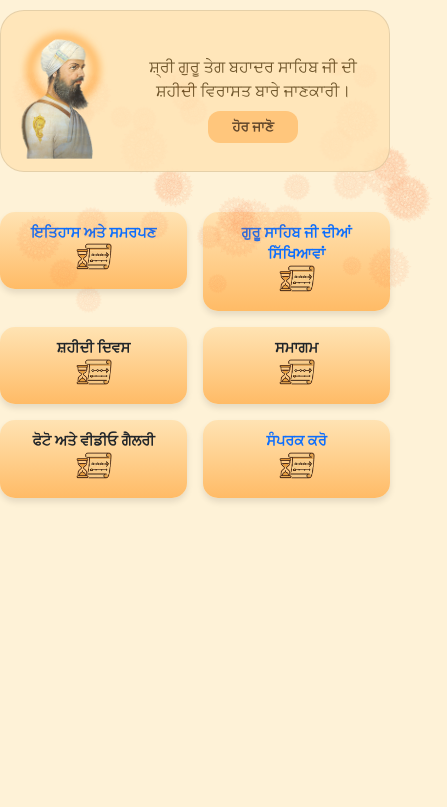
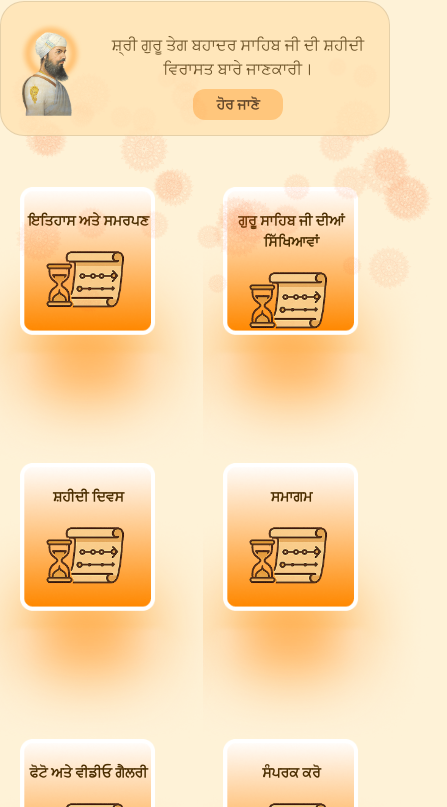
Before and after one commit to Rishavkr929/Hind-di-chadar, a plain HTML site: page index.html in a window 390 px wide. Shown: the part 76-883 px from the top of the page, 447 px wide, since content can reach past the window. Before the commit the page ends 844 px from the top, so only its background shows below. Drawn offline with Linux system fonts and the light colour scheme; a web font is replaced by a local one.

Commit message:
Initial Commit

```diff
--- a/CSS/style.css
+++ b/CSS/style.css
@@ -76,10 +76,16 @@ body {
 /* Menu boxes */
 .menu-box {
   background: linear-gradient(to bottom, #ffe3b3, #ffbb66);
-  border-radius: 15px;
+  background: url("/img/box.png") no-repeat center/cover;
+  background-size: cover;
+  background-size: contain;
   padding: 15px;
-  box-shadow: 0 4px 6px rgba(0, 0, 0, 0.1);
+  text-align: center;
+  color: #4b2e00;
   transition: transform 0.2s;
+  margin: 10px 0 -72px 90px;
+  width: 422px;
+  height: 436px;
 }
 
 .menu-box:hover {
@@ -87,13 +93,17 @@ body {
 }
 
 .menu-box img {
-  width: 40px;
-  margin-bottom: 8px;
+  width: 132px;
+  margin-bottom: 0;
+  margin: 14px 96px 0 0;
+  padding: 15px 0 0 0;
 }
 
 .menu-box p {
-  margin: 0;
+  margin: 12px 0 0 1px;
   font-weight: bold;
+  font-size: 14px;
+  padding: 0 99px 0 0;
 }
 
 a {
@@ -244,99 +254,11 @@ a {
 /* ===============================
    Unified Responsive Styles
    =============================== */
-
-/* =====================
-   RESPONSIVE DESIGN
-   ===================== */
-
-/* Small devices (phones <576px) */
-@media (max-width: 575.98px) {
-  .menu-box {
-    padding: 10px;
-  }
-  .menu-box img {
-    width: 28px;
-  }
-  .menu-box p {
-    font-size: 13px;
-  }
-
-  .hero .guru-card {
-    flex-direction: column;
-    padding: 12px;
-    text-align: center;
-  }
-
+@media (max-width: 576px) {
   .guru-img {
-    width: 70px;
-  }
-
-  .hero .btn {
-    width: 80px;
-    font-size: 13px;
-    padding: 5px 8px;
-  }
-}
-
-/* Tablets (<768px) */
-@media (max-width: 767.98px) {
-  .menu-box img {
-    width: 32px;
-  }
-  .menu-box p {
-    font-size: 14px;
-  }
-
-  .guru-img {
-    width: 80px;
-  }
-
-  .hero .btn {
-    width: 85px;
-    font-size: 13.5px;
-  }
-}
-
-/* Laptops (<992px) */
-@media (max-width: 991.98px) {
-  .menu-box img {
-    width: 36px;
-  }
-  .menu-box p {
-    font-size: 14.5px;
-  }
-
-  .guru-img {
-    width: 100px;
-  }
-
-  .hero .btn {
-    width: 90px;
-  }
-}
-
-/* Desktops (>=1200px) */
-@media (min-width: 1200px) {
-  .menu-box img {
-    width: 50px;
-  }
-  .menu-box p {
-    font-size: 16px;
-  }
-
-  .guru-img {
-    width: 120px;
-  }
-
-  .hero .btn {
-    width: 100px;
-    font-size: 15px;
-  }
-}
-
-/* @media (max-width: 576px) {
-  .guru-img {
-    width: clamp(70px, 12vw, 150px);
+    width: clamp(70px, 12vw, 150px); /* Flexible size */
+    position: relative;
+    top: 0;
   }
 
   .header-bar {
@@ -349,6 +271,7 @@ a {
   }
 
   .header-logo {
+    /* position: relative; */
     top: 0;
     transform: none;
     margin-bottom: 5px;
@@ -377,7 +300,7 @@ a {
   .menu-box p {
     margin: 14px 56px 0 0;
     text-align: center;
-    padding: 0 5% 0 0;
+    padding: 0 5% 0 0; /* percentage-based for flexibility */
   }
 
   .hero .guru-card {
@@ -389,7 +312,6 @@ a {
   }
 
   .hero-text {
-    font-size: 24px;
     display: flex;
     align-items: center;
     text-align: center;
@@ -399,7 +321,7 @@ a {
     font-size: clamp(0.8rem, 1.5vw, 1rem);
     padding: 3px 8px;
   }
-} */
+}
 
 /* Teaching */
 .page-header {
```
